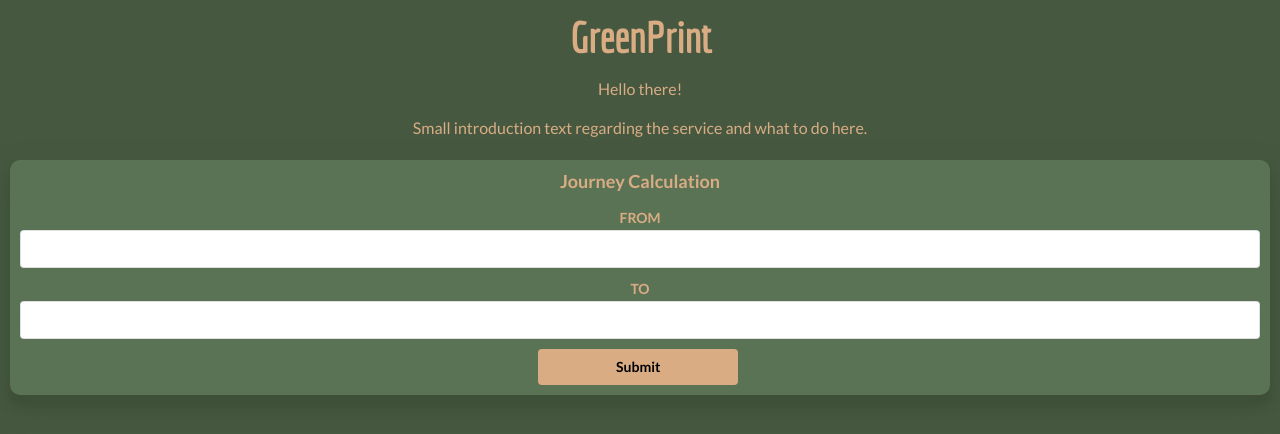
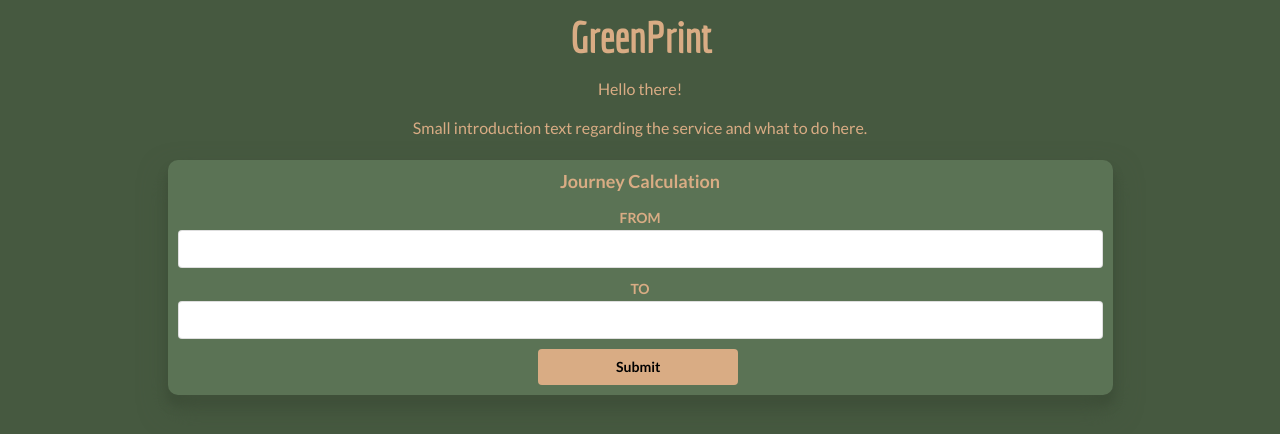
Before and after one commit to natyeo/Project_Greenprint_Frontend, a React (Create React App) app: page / in a window 1280 px wide. Shown: the top 434 px of the page. Built offline with nearby package versions, Linux system fonts and the light colour scheme.

Commit message:
Styling - Media query added for journey options.

```diff
--- a/src/App.css
+++ b/src/App.css
@@ -2,3 +2,12 @@
   padding: 10px;
   text-align: center;
 }
+
+@media (min-width: 768px){
+
+  .journey-planner {
+    width: 75%;
+    margin: auto;
+  }
+
+}
```
